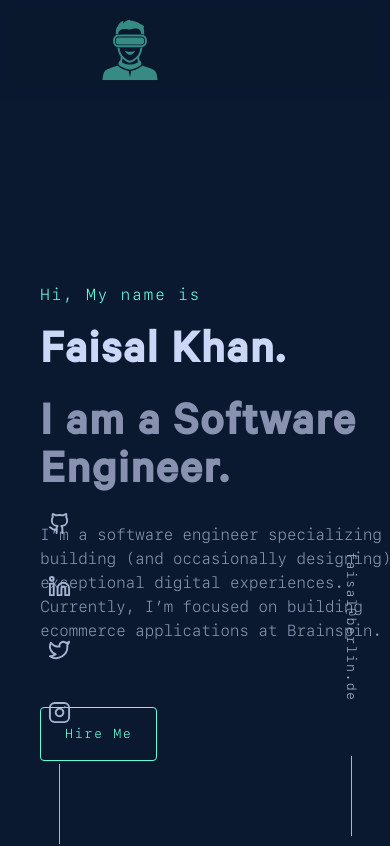
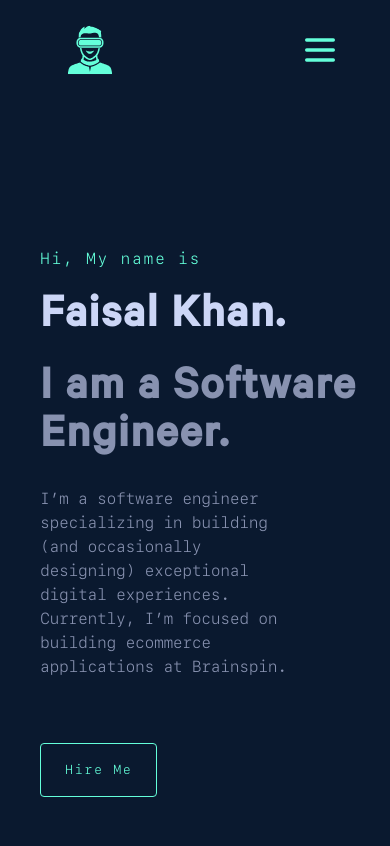
Before and after one commit to faisaltheprofessor/portfolio-v1, a Next.js app: page / in a window 390 px wide. Shown: the top 846 px of the page. Built offline with nearby package versions, Linux system fonts and the light colour scheme.

Commit message:
mobile menu (wip)

```diff
--- a/src/app/components/SolidButton.tsx
+++ b/src/app/components/SolidButton.tsx
@@ -7,7 +7,7 @@ interface props {
 const SolidButton = ({ className, children }: props) => {
   return (
     <button
-      className={`${className} border border-green rounded px-4 py-2 text-green hover:border-r-4 hover:border-b-4 transition-all`}
+      className={`${className} border border-green rounded px-14 py-4 text-green`}
     >
       {children}
     </button>
--- a/src/app/components/header.tsx
+++ b/src/app/components/header.tsx
@@ -15,7 +15,7 @@ const Header = () => {
         <Navbar />
 
         {/* Left Fixed Div */}
-        <div className="fixed flex flex-col items-center bottom-0 left-12 gap-y-10 text-light-slate">
+        <div className="hidden md:fixed md:flex flex-col items-center bottom-0 left-12 gap-y-10 text-light-slate">
           {profiles.map((profile) => (
             <a
               key={profile.id}
@@ -30,7 +30,7 @@ const Header = () => {
         </div>
 
         {/* Left Fixed Div */}
-        <div className="fixed flex flex-col items-center bottom-2 -right-9  gap-y-20">
+        <div className="hidden md:fixed md:flex flex-col items-center bottom-2 -right-9  gap-y-20">
           <a
             href="#"
             className="text-[13px] rotate-90 text-light-slate hover:text-green hover:-translate-y-1 transition-all tracking-widest"
--- a/src/app/components/navbar.tsx
+++ b/src/app/components/navbar.tsx
@@ -4,6 +4,7 @@ import logo from "../../../public/logo.svg";
 import Image from "next/image";
 
 import { motion } from "framer-motion";
+import { Menu, MenuIcon, X } from "lucide-react";
 const Navbar = () => {
   const navItmes = [
     { id: 1, section: "About", link: "#about" },
@@ -17,11 +18,15 @@ const Navbar = () => {
         initial={{ opacity: 0 }}
         animate={{ opacity: 1 }}
         transition={{ duration: 0.5 }}
-        className="h-[42] w-full  px-20 flex items-center justify-between fixed left-0 bg-navy/90 backdrop-blur  border-b-1"
+        className="w-full flex flex-grow items-center  md:justify-between z-50"
       >
-        <a href="#">
-          <Image src={logo} alt="logo" height={100} />
-        </a>
+        <div className="w-full flex justify-between items-center">
+          <a href="/">
+            <Image src={logo} alt="logo" height={80} className="z-50" />
+          </a>
+
+          <MenuIcon className="text-green md:hidden" size={40} />
+        </div>
         <ul className="hidden md:flex items-center gap-x-8 text-light-slate">
           {navItmes.map((item) => (
             <li className="hover:text-green" key={item.id}>
@@ -35,6 +40,33 @@ const Navbar = () => {
           </li>
         </ul>
       </motion.nav>
+      {/* Mobile Menu */}
+      <motion.nav className="hidden md:hidden w-full">
+        <div className="fixed  top-0 bottom-0 right-0 left-0 w-full bg-navy/60 backdrop-blur-sm">
+          <div className="fixed top-0 bottom-0 right-0 w-2/3 bg-light-navy  shadow-md z-40 flex justify-center items-center">
+            <X
+              className="fixed top-10 right-10 text-green cursor-pointer"
+              size={50}
+            />
+
+            <ul className="flex flex-col gap-y-10 items-center gap-x-8 text-light-slate">
+              {navItmes.map((item) => (
+                <li
+                  className="flex flex-col  hover:text-green text-base  text-center text-lightest-slate"
+                  key={item.id}
+                >
+                  <span className="text-green">0{item.id}. </span>
+                  <a href={item.link}>{item.section}</a>
+                </li>
+              ))}
+
+              <li>
+                <SolidButton>Resume</SolidButton>
+              </li>
+            </ul>
+          </div>
+        </div>
+      </motion.nav>
     </>
   );
 };
--- a/src/app/layout.tsx
+++ b/src/app/layout.tsx
@@ -1,7 +1,6 @@
 import type { Metadata } from "next";
-import localFont from "@next/font/local";
+import localFont from "next/font/local";
 import "./globals.css";
-
 const SFMono = localFont({ src: "fonts/SF-Mono/SF-Mono-Light.otf" });
 
 export const metadata: Metadata = {
--- a/src/app/page.tsx
+++ b/src/app/page.tsx
@@ -3,7 +3,7 @@ import { Github, Instagram, Linkedin, Twitter } from "lucide-react";
 import Header from "./components/header";
 import SolidButton from "./components/SolidButton";
 import { motion } from "framer-motion";
-import localFont from "@next/font/local";
+import localFont from "next/font/local";
 
 const calibre = localFont({
   src: "fonts/calibre/CalibreMedium.otf",
@@ -39,7 +39,7 @@ const Home = () => {
             >
               I am a Software Engineer.
             </h3>
-            <p className="text-slate tracking-tight w-full md:w-2/3">
+            <p className="text-slate tracking-tight w-2/3">
               I’m a software engineer specializing in building (and occasionally
               designing) exceptional digital experiences. Currently, I’m focused
               on building ecommerce applications at Brainspin.
--- /dev/null
+++ b/src/lib/utils.ts
@@ -0,0 +1,6 @@
+import { type ClassValue, clsx } from "clsx"
+import { twMerge } from "tailwind-merge"
+
+export function cn(...inputs: ClassValue[]) {
+  return twMerge(clsx(inputs))
+}
```
Also changed, not shown: package.json (+5 -2 lines), components.json (added), public/logo.svg, tailwind.config.ts (line endings or trailing spaces), 1 other file (tests, documents, lock files or other folders).
